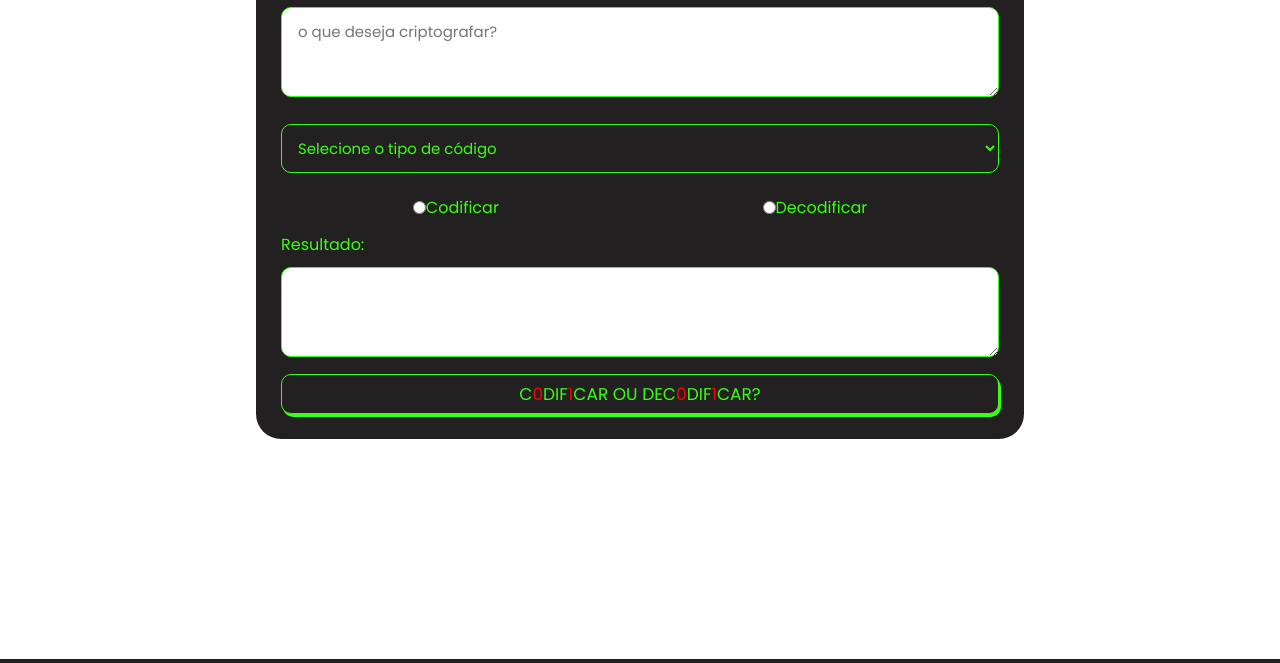
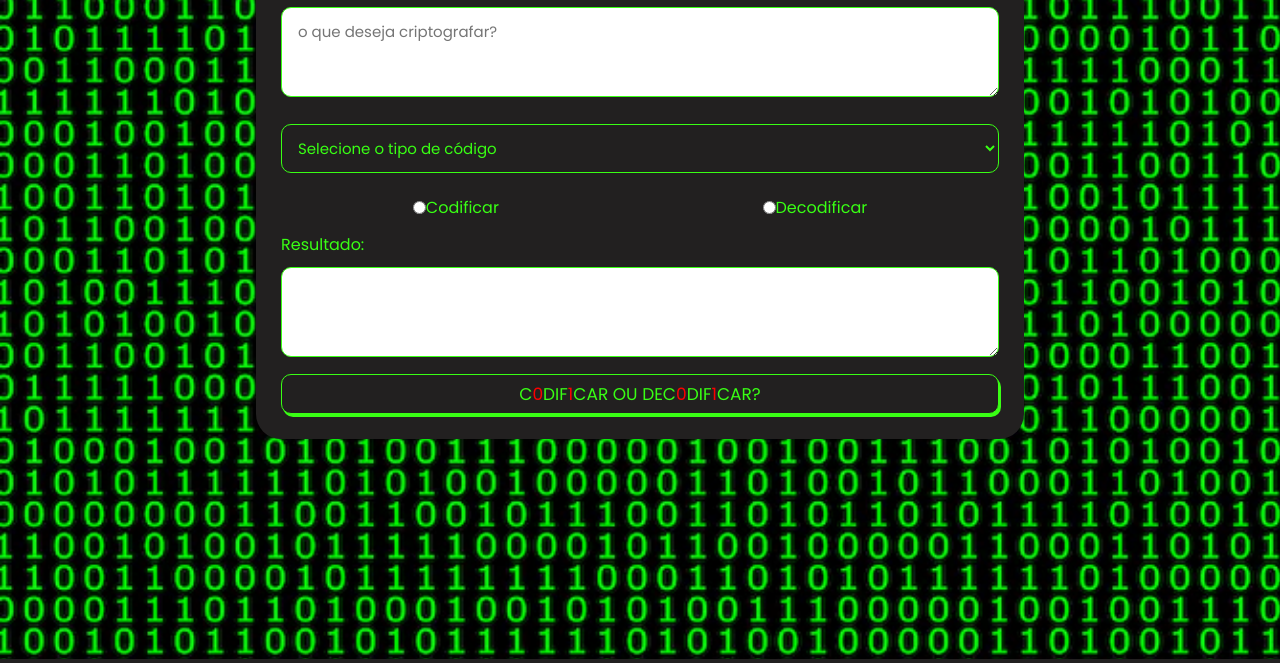
Before and after one commit to AirtonSGuedes/Decodificador, a plain HTML site: page index.html in a window 1280 px wide. Shown: the part 163-826 px from the top of the page. Drawn offline with Linux system fonts and the light colour scheme; the site is published under a folder, as on GitHub Pages, so addresses that start at the root find nothing.

Commit message:
Update codifica.css

```diff
--- a/codifica.css
+++ b/codifica.css
@@ -5,7 +5,7 @@
 }
 
 body {
-  background-image: url(/imagens/fundo1.webp);
+  background-image: url(./imagens/fundo1.webp);
   /* background-repeat: no-repeat; */
   background-size: cover;
   font-family: "Poppins", sans-serif;
```
